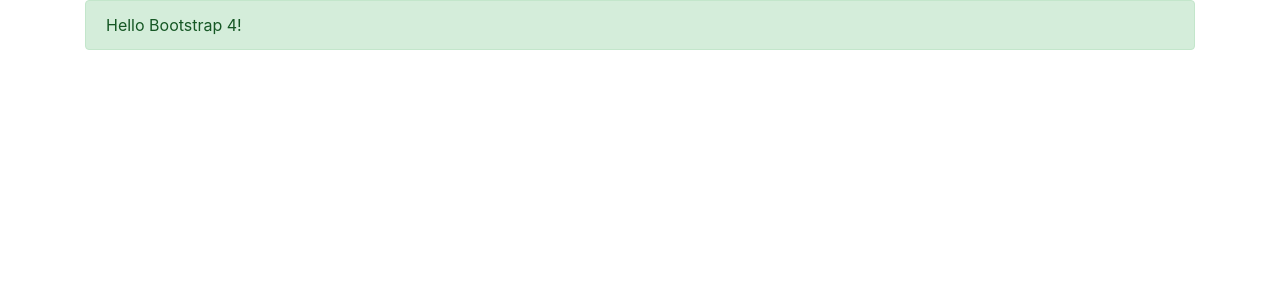
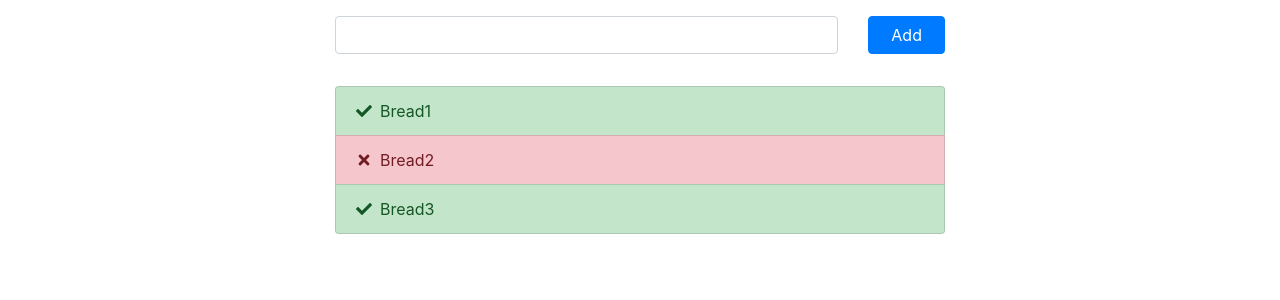
Before and after one commit to norbertnemeth/react-redux-thunk-bootstrap-4-boilerplate, a React (Create React App) app: page / in a window 1280 px wide. Shown: the top 300 px of the page. Built offline with nearby package versions, Linux system fonts and the light colour scheme.

Commit message:
Add node-sass and global style file. Add fontawsesome. Add task-inpout component. Add tasks component.

```diff
--- a/src/components/App.js
+++ b/src/components/App.js
@@ -2,15 +2,26 @@
 import Container from 'react-bootstrap/Container';
 import Row from 'react-bootstrap/Row';
 import Col from 'react-bootstrap/Col';
-import Alert from 'react-bootstrap/Alert';
+import { library } from '@fortawesome/fontawesome-svg-core';
+
+import TaskInput from './task-input/task-input.component';
+import Tasks from './tasks/tasks.component';
+import icons from '../side-effects/font-awesome';
+
+console.log(icons)
+
+library.add(...icons);
 
 const App = () => (
-  <Container>
-    <Row>
-      <Col>
-        <Alert variant="success">
-          Hello Bootstrap 4!
-        </Alert>
+  <Container fluid>
+    <Row className="mt-3 justify-content-center">
+      <Col sm="6">
+        <TaskInput />
+      </Col>
+    </Row>
+    <Row className="mt-3 justify-content-center">
+      <Col sm="6">
+        <Tasks />
       </Col>
     </Row>
   </Container>
--- /dev/null
+++ b/src/components/task-input/task-input.component.js
@@ -0,0 +1,52 @@
+import React from 'react';
+import Form from 'react-bootstrap/Form';
+import Row from 'react-bootstrap/Row';
+import Col from 'react-bootstrap/Col';
+import Button from 'react-bootstrap/Button';
+
+export default class TaskInput extends React.PureComponent {
+  constructor(props) {
+    super(props);
+    this.state = {
+      value: ''
+    };
+  }
+
+  handleChange = value => this.setState({ value });
+
+  handleAdd = e => {
+    const { value } = this.state;
+    if (e) {
+      e.preventDefault();
+      e.stopPropagation();
+    }
+    console.log(value);
+  }
+
+  render() {
+    const { value } = this.state;
+
+    return (
+      <Form onSubmit={e => this.handleAdd(e)}>
+        <Form.Group as={Row}>
+          <Col sm="10">
+            <Form.Control
+              value={value}
+              onChange={e => this.handleChange(e.target.value)}
+            />
+          </Col>
+          <Col sm="2">
+            <Button
+              className="w-100"
+              variant="primary"
+              type="submit"
+              onClick={() => this.handleAdd()}
+            >
+              Add
+            </Button>
+          </Col>
+        </Form.Group>
+      </Form>
+    );
+  }
+}
--- /dev/null
+++ b/src/components/tasks/tasks.component.js
@@ -0,0 +1,36 @@
+import React from 'react';
+import ListGroup from 'react-bootstrap/ListGroup';
+import { FontAwesomeIcon } from '@fortawesome/react-fontawesome';
+
+const tasks = [
+  { label: 'Bread1', isDone: true },
+  { label: 'Bread2', isDone: false },
+  { label: 'Bread3', isDone: true }
+];
+
+export default class Tasks extends React.PureComponent {
+  handleClick = () => {
+
+  };
+
+  render() {
+    return (
+      <ListGroup>
+        {
+          tasks.map((task, idx) => (
+            <ListGroup.Item
+              key={`${task.label}-${idx}`}
+              className="cursor-pointer"
+              variant={task.isDone ? 'success' : 'danger'}
+            >
+              {task.isDone
+                ? <FontAwesomeIcon icon="check" className="fa-w-16 mr-2" />
+                : <FontAwesomeIcon icon="times" className="fa-w-16 mr-2" />}
+              {task.label}
+            </ListGroup.Item>
+          ))
+        }
+      </ListGroup>
+    );
+  }
+}
--- a/src/index.js
+++ b/src/index.js
@@ -1,4 +1,5 @@
 import 'bootstrap/dist/css/bootstrap.css';
+import './styles/global.scss';
 import React from 'react';
 import ReactDOM from 'react-dom';
 
--- /dev/null
+++ b/src/side-effects/font-awesome.js
@@ -0,0 +1,6 @@
+import { faCheck, faTimes } from '@fortawesome/free-solid-svg-icons';
+
+export default [
+  faCheck,
+  faTimes
+];
--- /dev/null
+++ b/src/styles/global.scss
@@ -0,0 +1,12 @@
+button {
+  width: 100px;
+}
+
+.margin-auto {
+  margin-bottom: auto !important;
+  margin-top: auto !important;
+}
+
+.cursor-pointer {
+  cursor: pointer;
+}
```
Also changed, not shown: package.json (+6 -1 lines), .eslintrc.js, 1 other file (tests, documents, lock files or other folders).
